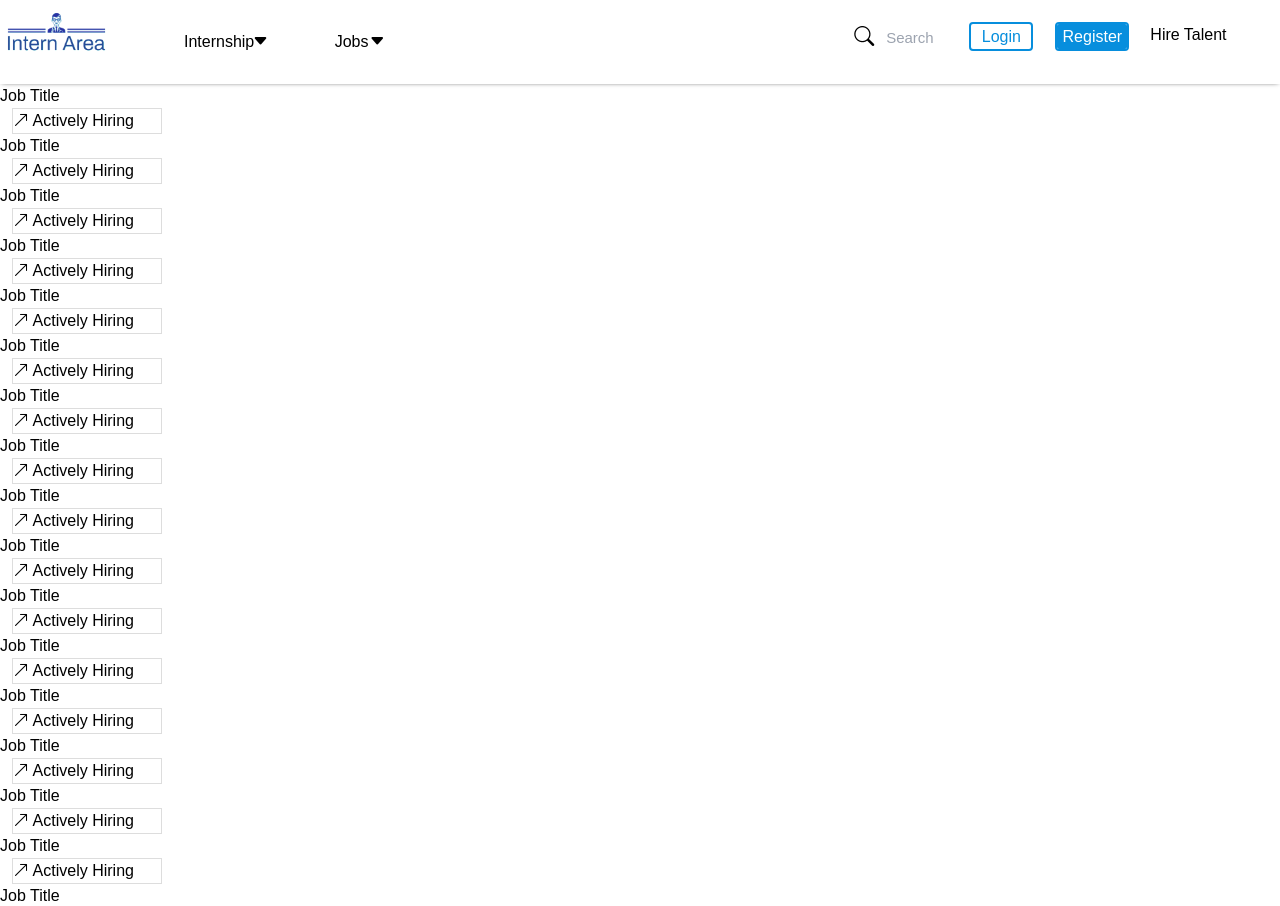
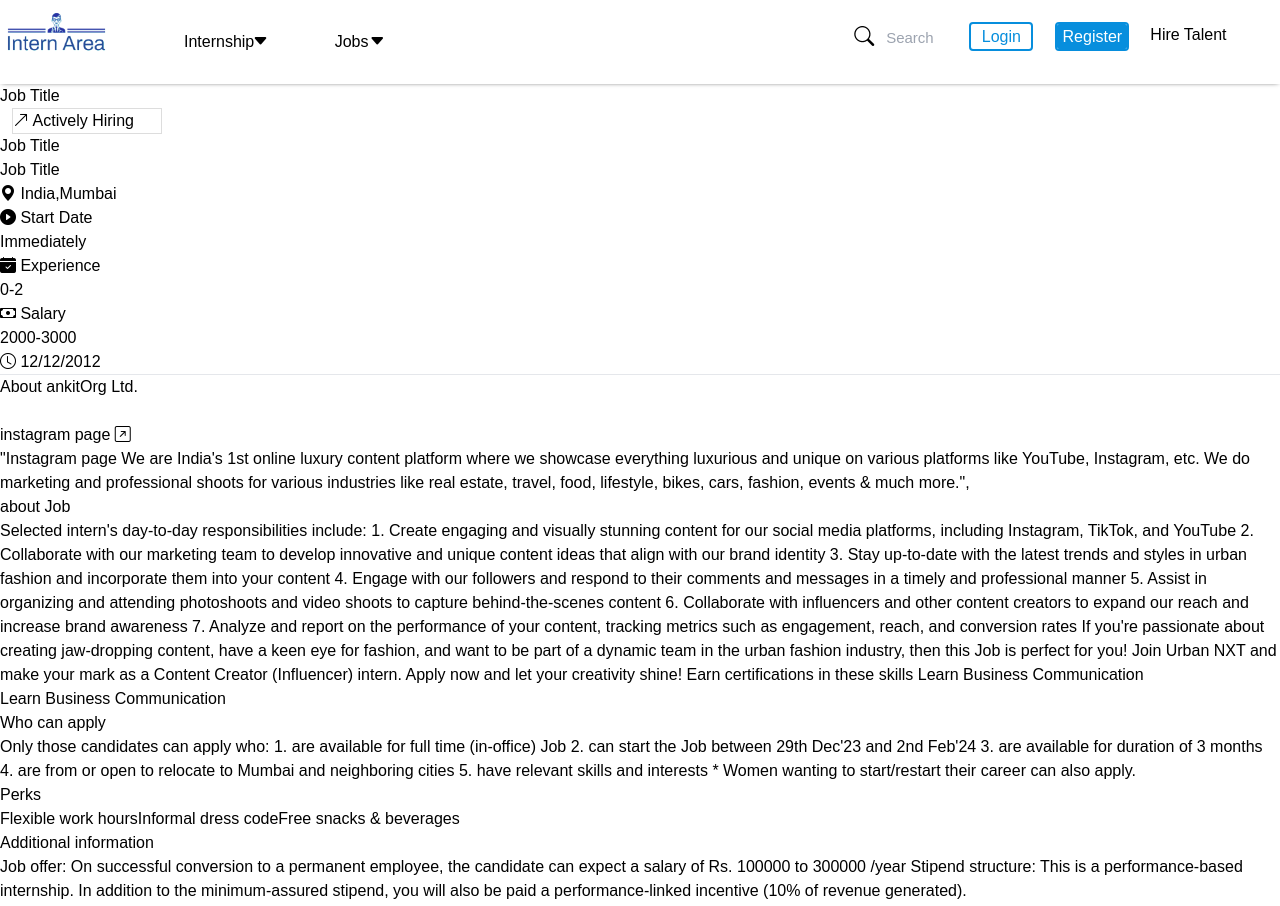
Before and after one commit to anshumanprajapati2810/SummerInternship2024, a React (Vite) app in the folder client/: page /job_details in a window 1280 px wide. Shown: the top 906 px of the page. Built offline with nearby package versions, Linux system fonts and the light colour scheme.

Commit message:
JobDetails displayed

```diff
--- a/client/src/components/Jobs/JobDetail.jsx
+++ b/client/src/components/Jobs/JobDetail.jsx
@@ -11,13 +11,66 @@
               <h1 className='font-bold text-3xl text-center'>{data.title}</h1>
               <div className="m-14 shadow-sm rounded-md border">
               <p className='mb-4 mt-3' id='boxer'> <i className='bi bi-arrow-up-right text-blue-500' ></i> Actively Hiring</p>
+              <div className="main-info align-baseline mr-96 mt-7">
+                <p className='text-xl font-bold mt-4'> {data.title}</p>
+                <p className='text-sm text-slate-300 font-bold'>{data.title}</p>
+                <p> <i className="bi bi-geo-alt-fill"></i> {data.location}</p>
+              </div>
+              <div className="flex tedxt-sm justify-between">
+                <p className='mt-3 text-slate-400'> <i className="bi bi-play-circle-fill"></i>   Start Date  <br />  {data.StartDate}</p>
+
+
+                <p className='mt-3 text-slate-400' > <i className="bi bi-calendar-check-fill"></i>  Experience  <br />
+                {data.Experience}</p>
+
+                <p className='mt-3 text-slate-400'>  <i className="bi bi-cash"></i>   Salary <br /> {data.CTC}</p>
+              </div>
+              <div className="flex">
+                <p className='bg-green-100 rounded-md ml-4 text-green-300'> <i className="bi bi-clock"></i> 12/12/2012</p>
+              </div>
+              <hr />
+              <div className="aboutCompany flex justify-start">
+                <p className='mt-3 text-xl font-bold text-start'> About {data.company}</p>
+                <br />
+              </div>
+              <div className="flex">
+
+                <p className='text-blue-500'> instagram page  <i className='bi bi-arrow-up-right-square'></i></p>
+
+              </div>
+              <p className='mt-4'> {data.aboutCompany}</p>
+              <div className="about-Job">
+          <p className='mt-3 text-xl font-bold text-start'> about Job</p>
+          <p>{data.aboutJob}</p>
+          </div>
+          <p className='text-blue-500 justify-start'> Learn Business Communication</p>
+
+          <div className="whocan">
+          <p className='mt-3 text-xl font-bold text-start'>Who can apply</p>
+          <p>{data.Whocanapply}</p>
+          </div>
+
+          <p className='mt-3 text-xl font-bold text-start'>Perks</p>
+          <p>{data.perks}</p>
+
+          <p className='mt-3 text-xl font-bold text-start'> Additional information</p>
+          <p>{data.AdditionalInfo}</p>
+
+          <p className='mt-3 text-xl font-bold text-start'> Number of opening</p>
+          <p className='text-start'>{data.numberOfopning}</p>
+          <div className='flex justify-center mt-6 bg-blue-500 w-40 text-center text-white font-bold '>
+          <button className='flex justify-center align-middle'>Apply</button>
+
+          </div>
 
               </div>
             </>
           ))
         }
       </div>
-    </div>
+
+
+    </div>  //returned div last one
   )
 }
 
```
